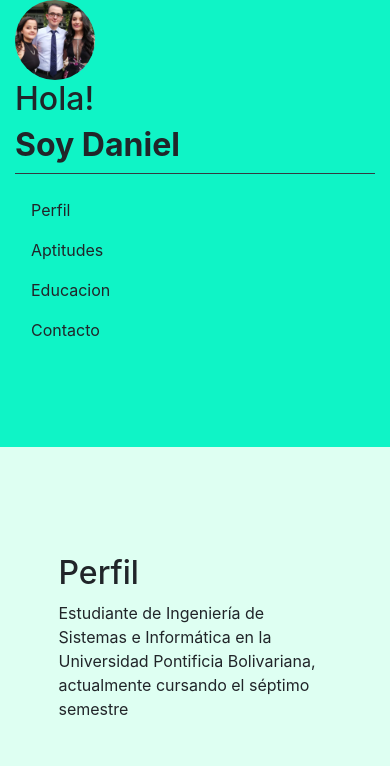
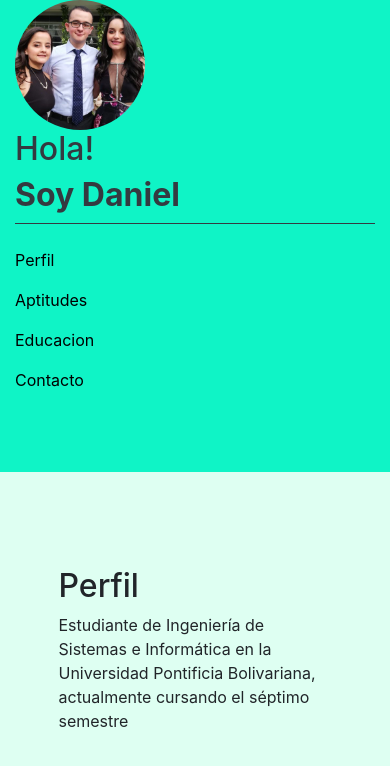
Before and after one commit to danielpre30/Daniel-Preciado, a plain HTML site: page index.html in a window 390 px wide. Drawn offline with nearby package versions, Linux system fonts and the light colour scheme.

Commit message:
Navegacion con bootstrap y boton de twitter

```diff
--- a/css/style.css
+++ b/css/style.css
@@ -4,7 +4,17 @@
     background-color: #0FF4C6;
 }
 
-#tabContent{
+#nav-tabContent{
     padding: 15%;
     background-color: #DEFFF2;
 }
+
+aside .nav-link {
+    padding-left: 0;
+    padding-right: 0;
+    color: black;
+  }
+
+  aside img {
+    width: 130px;
+}
--- a/index.html
+++ b/index.html
@@ -7,36 +7,44 @@
     <meta name="author" content="Daniel Preciado">
     <meta http-equiv="X-UA-Compatible" content="ie=edge">
     <link rel="stylesheet" href="css/bootstrap.min.css"">
-    <link rel="stylesheet" href="css/style.css">
+    <link rel=" stylesheet" href="css/style.css">
     <title>Daniel Preciado</title>
 </head>
 
 <body class="h-100">
     <div class="container-fluid h-100">
         <div class="row h-100">
-            <div class="col-12 col-sm d-sm-flex justify-content-center align-items-center flex-column menu">
+            <aside class="col-12 col-sm d-sm-flex justify-content-center align-items-center flex-column menu text-dark">
                 <figure>
-                    <img src="img/foto_perfil.jpg" alt="Daniel Preciado" class="rounded-circle" width="80" height="80">
+                    <img src="img/foto_perfil.jpg" alt="Daniel Preciado" class="rounded-circle">
                     <figcaption class="border-bottom border-dark">
                         <p class="h2">Hola!</p>
                         <h1 class="h2 font-weight-bold">Soy Daniel</h1>
                     </figcaption>
                 </figure>
-                <nav class="nav flex-column" id="tab" role="tablist" aria-orientation="vertical">
-                    <a href="#profile" class="nav-item nav-link active text-reset" id="profile-tab" role="tab" aria-controls="profile" aria-selected="true">Perfil</a>
-                    <a href="#skills" class="nav-item nav-link text-reset" id="skills-tab" role="tab" aria-controls="skills" aria-selected="false">Aptitudes</a>
-                    <a href="#education" class="nav-item nav-link text-reset" id="education-tab" role="tab" aria-controls="education" aria-selected="false">Educacion</a>
-                    <a href="#contact" class="nav-item nav-link text-reset" id="contact-tab" role="tab" aria-controls="contact" aria-selected="false">Contacto</a>
+                <nav>
+                    <div class="nav d-flex flex-column" id="nav-tab" role="tablist">
+                        <a class="nav-item nav-link active" id="nav-profile-tab" data-toggle="tab" href="#nav-profile"
+                            role="tab" aria-controls="nav-profile" aria-selected="true">Perfil</a>
+                        <a class="nav-item nav-link" id="nav-skills-tab" data-toggle="tab" href="#nav-skills" role="tab"
+                            aria-controls="nav-skills" aria-selected="false">Aptitudes</a>
+                        <a class="nav-item nav-link" id="nav-education-tab" data-toggle="tab" href="#nav-education"
+                            role="tab" aria-controls="nav-education" aria-selected="false">Educacion</a>
+                        <a class="nav-item nav-link" id="nav-contact-tab" data-toggle="tab" href="#nav-contact"
+                            role="tab" aria-controls="nav-contact" aria-selected="false">Contacto</a>
+                    </div>
                 </nav>
-            </div>
+            </aside>
 
-            <main id="tabContent" class="col-sm-8 tab-content d-flex align-items-center">
-                <article class="tab-pane fade show active" id="profile" role="tabpanel" aria-labelledby="profile-tab">
+            <main class="tab-content col-sm-8 d-flex align-items-center" id="nav-tabContent">
+
+                <article class="tab-pane fade show active" id="nav-profile" role="tabpanel"
+                    aria-labelledby="nav-profile-tab">
                     <h2>Perfil</h2>
                     <p>Estudiante de Ingeniería de Sistemas e Informática en la Universidad Pontificia Bolivariana,
                         actualmente cursando el séptimo semestre</p>
                 </article>
-                <article class="tab-pane fade" id="skills" role="tabpanel" aria-labelledby="skills-tab">
+                <article class="tab-pane fade" id="nav-skills" role="tabpanel" aria-labelledby="nav-skills-tab">
                     <h2>Aptitudes</h2>
                     <h3>Lenguajes de Programación</h3>
                     <ul>
@@ -53,10 +61,14 @@
                         <li><strong>Escuchar:</strong> Nivel Alto</li>
                     </ul>
                 </article>
-                <article class="tab-pane fade" id="education" role="tabpanel" aria-labelledby="education-tab">
+                <article class="tab-pane fade" id="nav-education" role="tabpanel" aria-labelledby="nav-education-tab">
                     <h2>Formación</h2>
                     <h3>Básica y Media</h3>
+                    <p>Escuela Normal Superior Pedro justo Berrio <br>
+                        Santa Rosa de Osos <br>
+                        2004-2012</p>
                     <p>Colegio de la Universidad Pontificia Bolivariana <br>
+                        Medellin <br>
                         2013 - 2015</p>
 
                     <h3>Universitaria</h3>
@@ -64,7 +76,7 @@
                         2016 - Actualidad</p>
                     <p></p>
                 </article>
-                <article class="tab-pane fade" id="contact" role="tabpanel" aria-labelledby="contact-tab">
+                <article class="tab-pane fade" id="nav-contact" role="tabpanel" aria-labelledby="nav-contact-tab">
                     <h2>Contacto</h2>
                     <h3>Email</h3>
                     <p>danielpre30@outlook.com <br>
@@ -72,11 +84,11 @@
                     <h3>Teléfono</h3>
                     <p>3118557304</p>
                     <h3>Twitter</h3>
-                    <p>danielpret30</p>
+                    <a href="https://twitter.com/danielpret30?ref_src=twsrc%5Etfw" class="twitter-follow-button" data-size="large" data-lang="es" data-show-count="false">Follow @danielpret30</a><script async src="https://platform.twitter.com/widgets.js" charset="utf-8"></script>
                 </article>
+
             </main>
         </div>
-
     </div>
 
     <script src="https://code.jquery.com/jquery-3.3.1.slim.min.js"
@@ -88,6 +100,9 @@
     <script src="https://stackpath.bootstrapcdn.com/bootstrap/4.3.1/js/bootstrap.min.js"
         integrity="sha384-JjSmVgyd0p3pXB1rRibZUAYoIIy6OrQ6VrjIEaFf/nJGzIxFDsf4x0xIM+B07jRM"
         crossorigin="anonymous"></script>
+
+
+
 </body>
 
 </html>
```
Also changed, not shown: css-test.html (deleted, +0 -20 lines).
